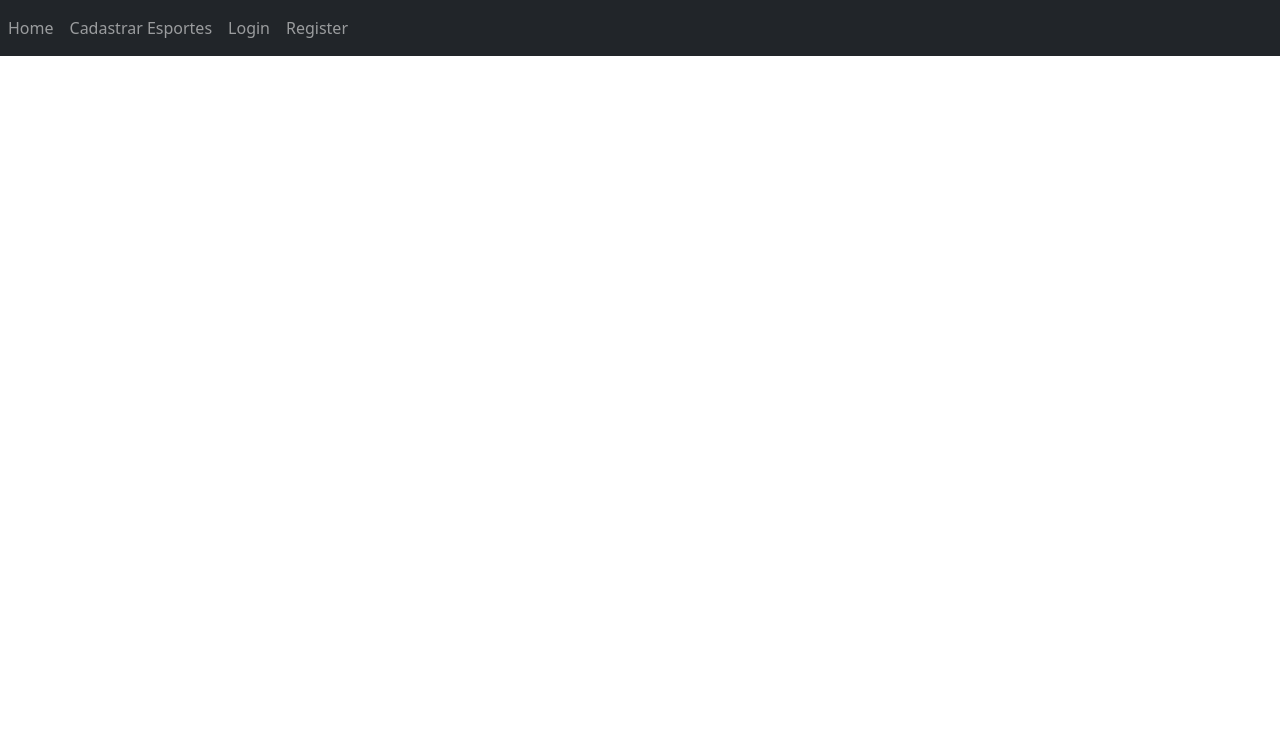
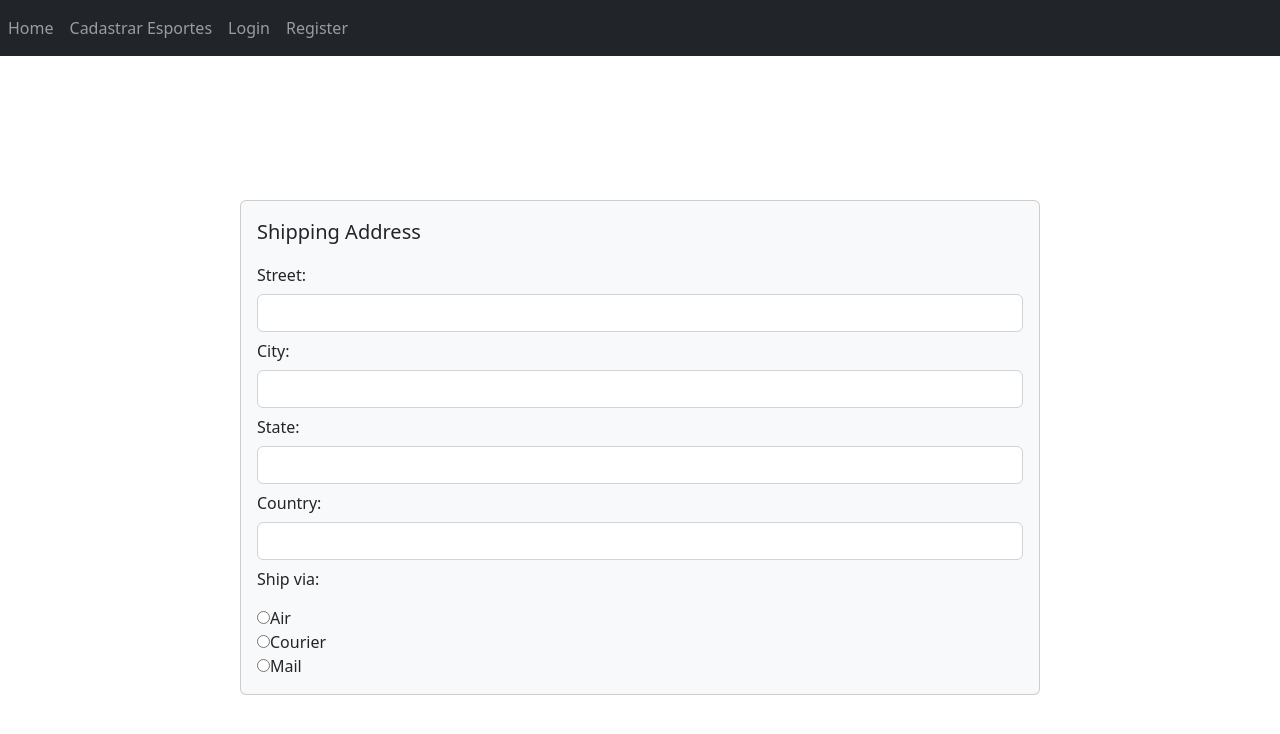
Before and after one commit to CarlosHenrique191/proweb3, a Nuxt app in the folder app-front/: page /CadastrarEsportes in a window 1280 px wide. Shown: the top 734 px of the page. Built offline with nearby package versions, Linux system fonts and the light colour scheme.

Commit message:
projeto front

```diff
--- a/app-front/layouts/default.vue
+++ b/app-front/layouts/default.vue
@@ -3,15 +3,8 @@
         <div>
             <NavbarBootstrap />
         </div>
-        <div id="default-bady">
+        <div>
             <nuxt />
         </div>
     </div>
 </template>
-
-<style>
-#default-body {
-    max-width: 800px;
-    margin: auto;
-}
-</style>
--- a/app-front/pages/CadastrarEsportes.vue
+++ b/app-front/pages/CadastrarEsportes.vue
@@ -1,5 +1,71 @@
 <template>
-    <div>
-        <h1>Pagina de cadastro de esportes</h1>
+    <div id="default-body">
+        <b-card bg-variant="light">
+            <b-form-group
+            label-cols-lg="3"
+            label="Shipping Address"
+            label-size="lg"
+            label-class="font-weight-bold pt-0"
+            class="mb-0"
+            >
+            <b-form-group
+                label="Street:"
+                label-for="nested-street"
+                label-cols-sm="3"
+                label-align-sm="right"
+            >
+                <b-form-input id="nested-street"></b-form-input>
+            </b-form-group>
+
+            <b-form-group
+                label="City:"
+                label-for="nested-city"
+                label-cols-sm="3"
+                label-align-sm="right"
+            >
+                <b-form-input id="nested-city"></b-form-input>
+            </b-form-group>
+
+            <b-form-group
+                label="State:"
+                label-for="nested-state"
+                label-cols-sm="3"
+                label-align-sm="right"
+            >
+                <b-form-input id="nested-state"></b-form-input>
+            </b-form-group>
+
+            <b-form-group
+                label="Country:"
+                label-for="nested-country"
+                label-cols-sm="3"
+                label-align-sm="right"
+            >
+                <b-form-input id="nested-country"></b-form-input>
+            </b-form-group>
+
+            <b-form-group
+                label="Ship via:"
+                label-cols-sm="3"
+                label-align-sm="right"
+                class="mb-0"
+                v-slot="{ ariaDescribedby }"
+            >
+                <b-form-radio-group
+                class="pt-2"
+                :options="['Air', 'Courier', 'Mail']"
+                :aria-describedby="ariaDescribedby"
+                ></b-form-radio-group>
+            </b-form-group>
+            </b-form-group>
+        </b-card>
     </div>
 </template>
+
+<style>
+#default-body {
+    max-width: 800px;
+    margin: auto;
+    margin-top: 200px;
+}
+</style>
```
